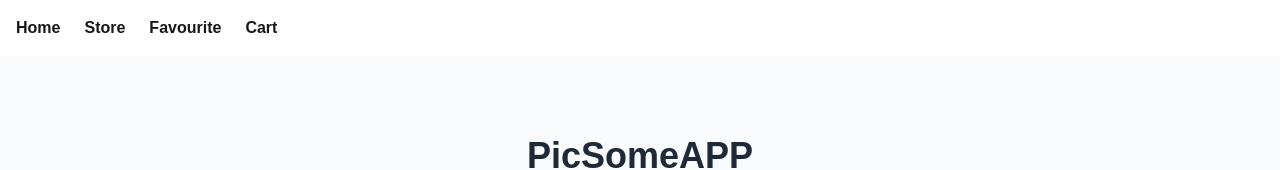
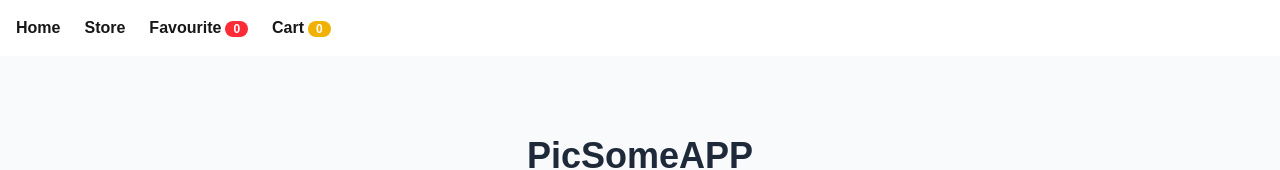
Before and after one commit to ioan3322/picsome-app, a Next.js app: page / in a window 1280 px wide. Shown: the top 170 px of the page. Built offline with nearby package versions, Linux system fonts and the light colour scheme.

Commit message:
layout - WIP

```diff
--- a/src/app/(main)/layout.tsx
+++ b/src/app/(main)/layout.tsx
@@ -1,4 +1,4 @@
-import { LayoutMain } from "@/features/layouts/layout-main";
+import { LayoutMain } from "@/features/layouts/layout-main/layout-main";
 import "../styles/globals.css";
 
 export default function RootLayout({
--- a/src/features/layouts/layout-main.tsx
+++ b/src/features/layouts/layout-main/layout-main-nav.tsx
@@ -1,9 +1,9 @@
 "use client"
 
-import Link from "next/link"
-import React, { useEffect, useState } from "react"
+import Link from 'next/link'
+import { useEffect, useState } from 'react'
 
-export const LayoutMain = () => {
+export const LayoutMainNav = () => {
   const [favoritesCount, setFavoritesCount] = useState(0)
   const [cartCount, setCartCount] = useState(0)
 
@@ -29,17 +29,17 @@ export const LayoutMain = () => {
 
       <Link href="/favourite" className="hover:text-blue-500 font-semibold relative">
         Favourite
-        {favoritesCount > 0 && (
-          <span className="ml-1 inline-block bg-red-500 text-white text-xs px-2 rounded-full">
-            {favoritesCount}
-          </span>
-        )}
+        {/* {favoritesCount > 0 && ( */}
+        <span className="ml-1 inline-block bg-red-500 text-white text-xs px-2 rounded-full">
+          {favoritesCount}
+        </span>
+        {/* )} */}
       </Link>
 
       <Link href="/cart" className="hover:text-blue-500 font-semibold relative">
         Cart
-        {cartCount > 0 && (
-          <span className="ml-1 inline-block bg-blue-500 text-white text-xs px-2 rounded-full">
+        {cartCount > -1 && (
+          <span className="ml-1 inline-block bg-yellow-500 text-white text-xs px-2 rounded-full">
             {cartCount}
           </span>
         )}
--- /dev/null
+++ b/src/features/layouts/layout-main/layout-main.tsx
@@ -0,0 +1,12 @@
+
+
+
+import { LayoutMainNav } from "./layout-main-nav"
+
+export const LayoutMain = () => {
+
+
+  return (
+ <LayoutMainNav />
+  )
+}
```
